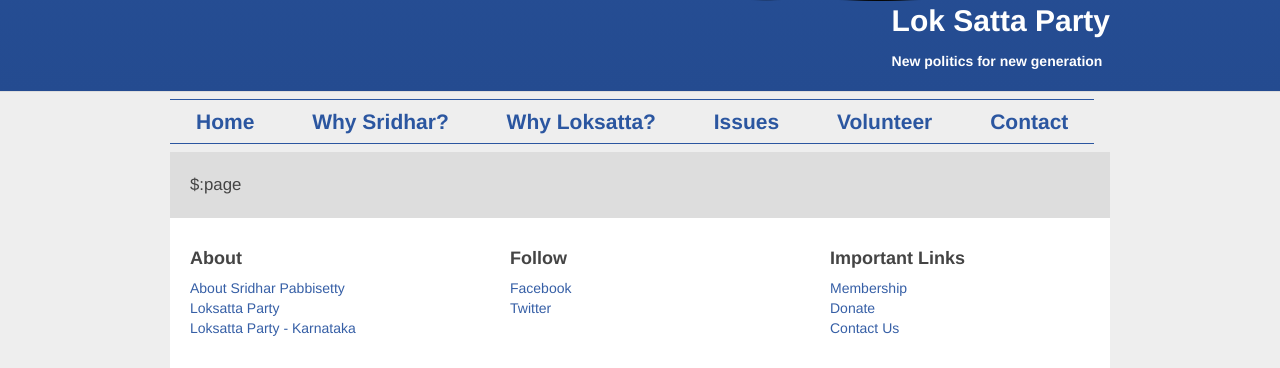
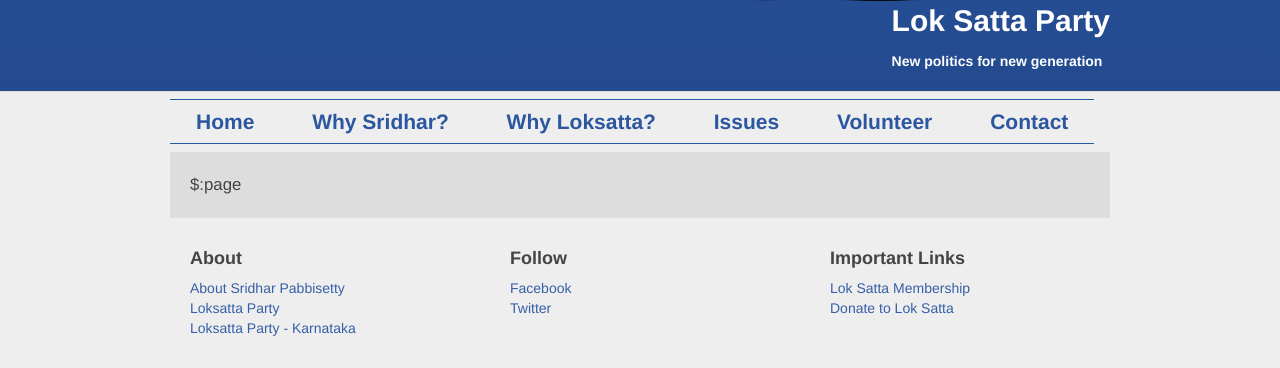
Before and after one commit to anandology/sridhar4mla.org, a Python web app: template templates/base.html in a window 1280 px wide. Shown: the part 869-1237 px from the top of the page. Run offline with Jinja, Linux system fonts and the light colour scheme; the template is opened without the code that fills it, so the values that code supplies are empty; some libraries are stand-ins or nearby versions.

Commit message:
Fixed links and background of the footer.

```diff
--- a/templates/base.html
+++ b/templates/base.html
@@ -66,7 +66,7 @@
             $:page
         </div>
 
-        <footer class="footer">
+        <footer class="footer" style="background: inherit;">
             <div class="container">
                 <div class="row">
                     <div class="span4">
@@ -80,16 +80,18 @@
                     <div class="span4">
                         <h4>Follow</h4>
                         <ul class="unstyled">
-                            <li><a href="http://facebook.com/psridhar">Facebook</a></li>
-                            <li><a href="http://twitter.com/psridharp">Twitter</a></li>
+                            <li><a href="http://facebook.com/Sridhar4MLA">Facebook</a></li>
+                            <li><a href="http://twitter.com/sridhar4mla">Twitter</a></li>
                         </ul>
                     </div>
                     <div class="span4">
                         <h4>Important Links</h4>
                         <ul class="unstyled">
-                            <li><a href="http://members.loksatta.org/">Membership</a></li>
-                            <li><a href="http://loksattakarnataka.org/?page_id=22">Donate</a></li>
+                            <li><a href="http://members.loksatta.org/">Lok Satta Membership</a></li>
+                            <li><a href="http://loksattakarnataka.org/?page_id=22">Donate to Lok Satta</a></li>
+                            <!--
                             <li><a href="/contact">Contact Us</a></li>
+                            -->
                         </ul>
                     </div>
                 </div>
```
